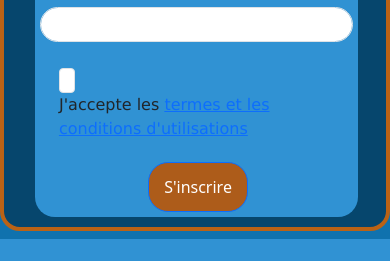
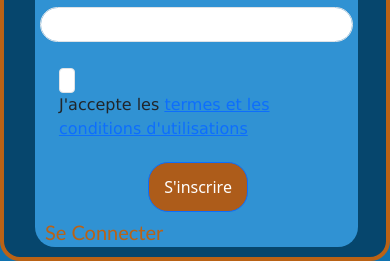
Before and after one commit to cloudsteroids/API_SMS, a PHP site: page /Contenu/signup.php in a window 390 px wide. Shown: the part 605-866 px from the top of the page. Before the commit the page ends 844 px from the top, so only its background shows below. Run offline with PHP 8.4, Linux system fonts and the light colour scheme.

Commit message:
mise a jour de la reponsivite des pages inscription et connexion

```diff
--- a/Contenu/login.php
+++ b/Contenu/login.php
@@ -36,8 +36,8 @@
                 </div>
                 <button type="submit" class="btn btn-primary">Connexion</button>
                 <div class="parametre">
-                    <span><a href="signup.php">S'inscrire</a></span>
-                    <span><a href="">Mot de passe oublié ?</a><a href="">aide</a></span>
+                    <span class="span1"><a href="signup.php">S'inscrire</a></span>
+                    <span class="span2"><a href="">Mot de passe oublié ?</a></span>
                 </div>
             </form>
         </div>
--- a/Contenu/signup.php
+++ b/Contenu/signup.php
@@ -64,6 +64,9 @@
 
                 <button type="submit" class="btn btn-primary">S'inscrire</button>
             </form>
+                <div class="parametre2">
+                    <span><a href="login.php">Se Connecter</a></span>
+                </div>
         </div>
 </div>
 
--- a/assets/css/SignUp.css
+++ b/assets/css/SignUp.css
@@ -130,8 +130,23 @@ input[type="checkbox"]{
 .parametre span a{
     color: #ba6215;
     text-decoration: none;
+}
 
+/* Boutton connexion sur page s'inscrire */
 
+.parametre2{
+    display: flex;
+    width: 50%;
+
+    margin-bottom: 10px;
+    font-size: 20px;
+    font-family: 'Trebuchet MS', 'Lucida Sans Unicode', 'Lucida Grande', 'Lucida Sans', Arial, sans-serif;
+    padding-left: 10px;
+}
+
+.parametre2 span a{
+    color: #ba6215;
+    text-decoration: none;
 }
 
 @media screen and (max-width: 600px) {
@@ -184,6 +199,16 @@ input[type="checkbox"]{
     .mb-3{
         padding: 5px;
     }
+    .parametre{
+        position: relative;
+        display: flex;
+        width: 100%;
+        margin-bottom: 10px;
+        font-size: 18px;
+        font-family: 'Trebuchet MS', 'Lucida Sans Unicode', 'Lucida Grande', 'Lucida Sans', Arial, sans-serif;
+        padding: 20px;
+    }
+
 }
 
 @media screen and (max-width: 950px) and (min-width: 610px){
@@ -237,6 +262,7 @@ input[type="checkbox"]{
 }
 
 }
+
 @media screen and (max-width: 1280px) and (min-width: 1024px){
     .mb-3{
         padding: 5px;
@@ -254,3 +280,18 @@ input[type="checkbox"]{
         border-radius: 20px;
 }
 }
+
+
+
+@media screen and (width: 280px){
+    .parametre{
+        font-size: 12px;
+    }
+}
+
+@media screen and (width: 1024px ){
+    .parametre{
+        font-size: 15px;
+    }
+
+}
```
Also changed, not shown: Contenu/accueil_login.php (added, +12 -0 lines).
